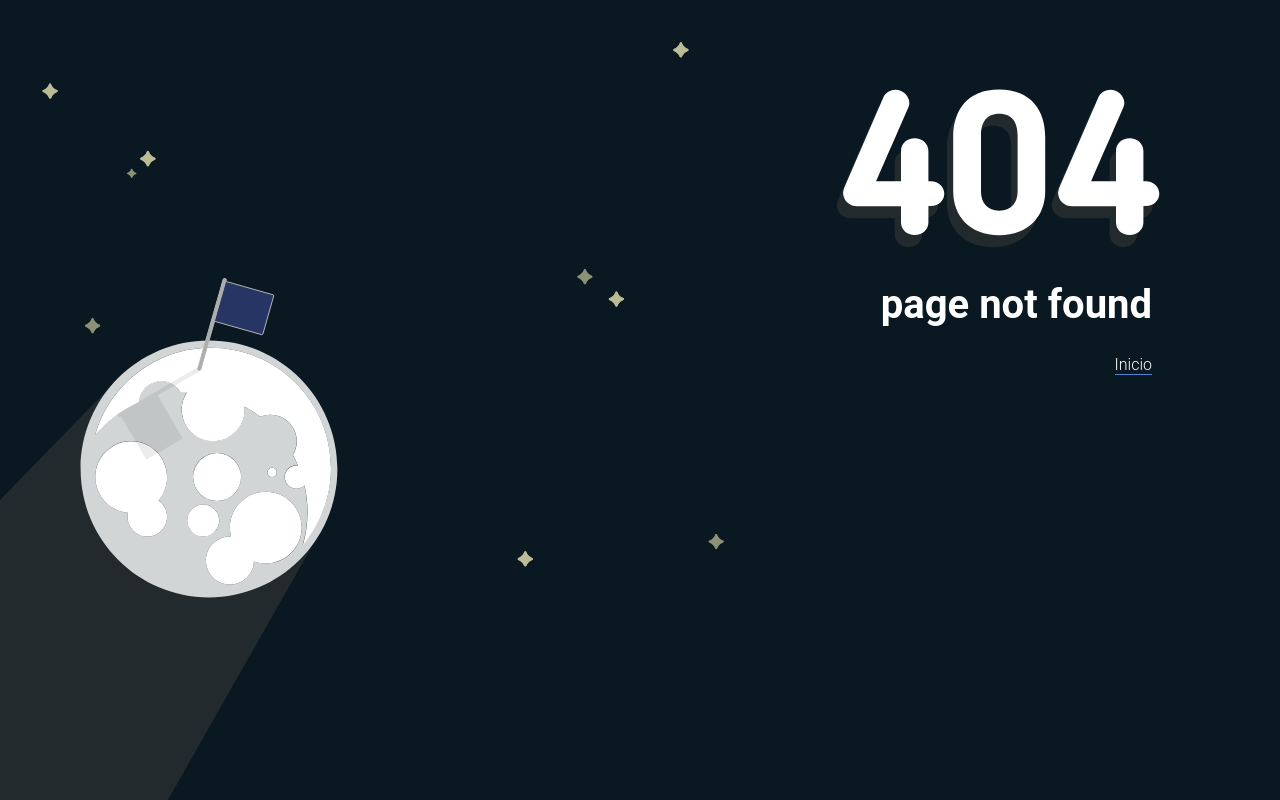
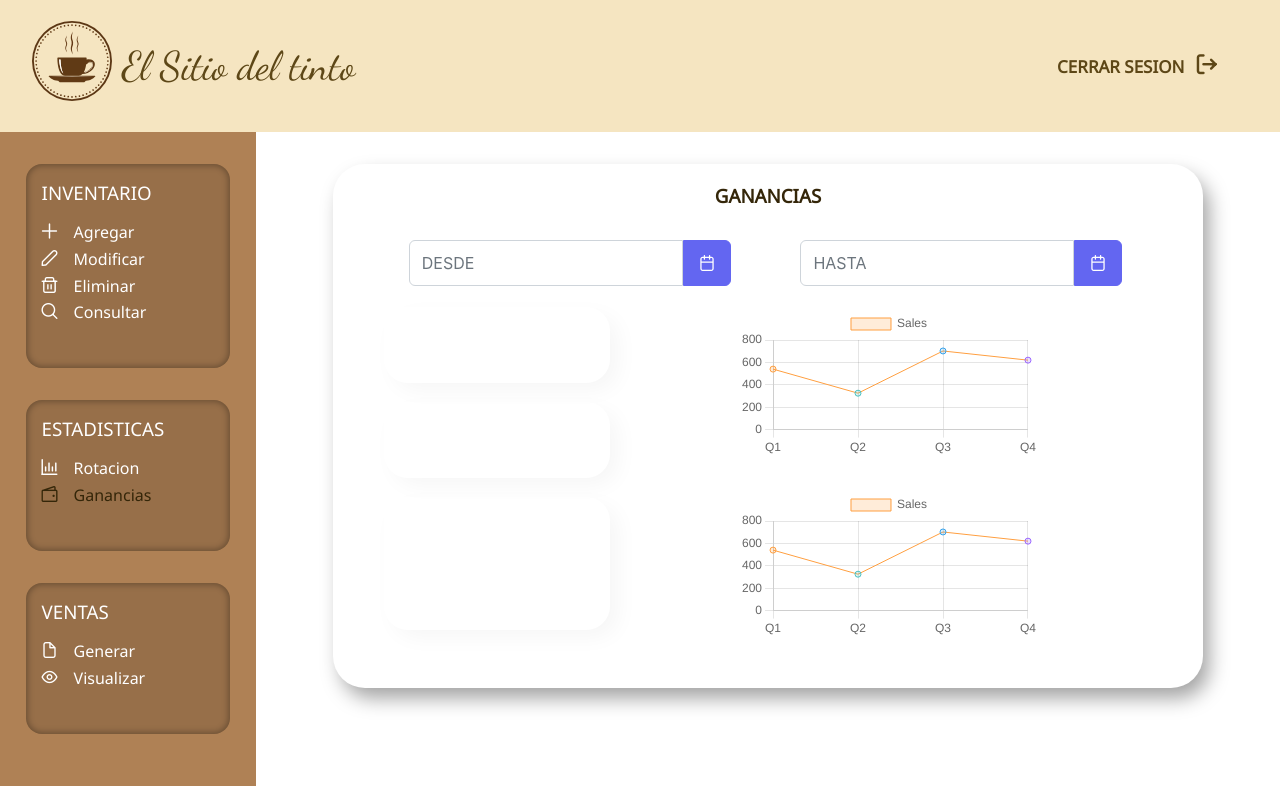
Before and after one commit to binmex/proyect_awie, a React (Create React App) app: page /ganancias in a window 1280 px wide. Before the commit this address had no page. Built offline with nearby package versions, Linux system fonts and the light colour scheme.

Commit message:
se termino modulo de ventas
se añadio rotacion y ganancias

```diff
--- /dev/null
+++ b/src/Componentes/GananciasProducto.jsx
@@ -0,0 +1,47 @@
+import React, { useState } from "react";
+import { Calendar } from "primereact/calendar";
+import { ChartRotacion1 } from "./chart/ChartRotacion1";
+
+export const GananciasProducto = () => {
+  const [date, setDate] = useState(null);
+  return (
+    <div className="contenido">
+      <div className="cajaGanancias">
+        <h3>GANANCIAS</h3>
+        <div className="contentGanancias">
+          <div className="gananciasDivNav">
+            <div className="contentNav">
+              <Calendar
+                className="calen"
+                value={date}
+                onChange={(e) => setDate(e.value)}
+                showIcon
+                placeholder="DESDE"
+              />
+            </div>
+            <div className="contentNav">
+              <Calendar
+                className="calen"
+                value={date}
+                onChange={(e) => setDate(e.value)}
+                showIcon
+                placeholder="HASTA"
+              />
+            </div>
+          </div>
+          <div className="boxInputGanancias">
+            <div className="boxDato"></div>
+            <div className="boxChart" id="bigChart">
+              <ChartRotacion1 tipo='line'/>
+            </div>
+            <div className="boxDato"></div>
+            <div className="boxDato"></div>
+            <div className="boxChart">
+              <ChartRotacion1 tipo='line' />
+            </div>
+          </div>
+        </div>
+      </div>
+    </div>
+  );
+};
--- a/src/Componentes/Lateral.jsx
+++ b/src/Componentes/Lateral.jsx
@@ -63,7 +63,7 @@ export const Lateral = () => {
           </li>
           <li>
             <NavLink
-              to={"/inicio"}
+              to={"/ganancias"}
               className={({ isActive }) => (isActive === true ? "active" : "")}
             >
               <span className="pi pi-wallet" />
--- /dev/null
+++ b/src/pages/GananciasPage.jsx
@@ -0,0 +1,19 @@
+import React from 'react'
+import { BarraNav } from '../Componentes/BarraNav'
+import { Lateral } from "../Componentes/Lateral"
+import { GananciasProducto } from '../Componentes/GananciasProducto'
+
+export const GananciasPage = () => {
+  return (
+    <div>
+        {/**Navegation*/}
+        <BarraNav/>
+        <div className="layout">
+        {/**Rutas */}
+        <Lateral />
+        {/**Contenido*/}
+        <GananciasProducto/>
+      </div>
+    </div>
+  )
+}
--- a/src/robin.css
+++ b/src/robin.css
@@ -19,7 +19,7 @@
   align-items: center;
   justify-content: flex-start;
 }
-.cajaAgregar,.cajaRotacion {
+.cajaAgregar,.cajaRotacion,.cajaGanancias{
   height: 80%;
   width: 85%;
   border-radius: 2rem;
@@ -32,7 +32,9 @@
   justify-content: initial; /* Alineación horizontal al centro */
   margin-top: 2rem;
 }
-.cajaAgregar h3{
+.cajaRotacion h3,
+.cajaAgregar h3,
+.cajaGanancias h3{
     font-family: var(--fontDefault);
     color: var(--cafeOscuro);
     text-align: center;
@@ -73,9 +75,10 @@
 }
 
 /*Modulo de rotacion*/
-.contentRotacion{
+.contentRotacion,
+.contentGanancias{
   width: 90%;
-  height: 95%;
+  height: 85%;
   display: flex;
   flex-direction: column;
 }
@@ -95,11 +98,11 @@
   display: grid;
   width: 100%;
   height: 80%;
-  grid-template-rows: repeat(3, 1fr); /* Divide en 4 filas de tamaño igual */
+  grid-template-rows: repeat(3, 1fr); /* Divide en 3 filas de tamaño igual */
   grid-template-columns: repeat(2, 1fr); /* Divide en 2 columnas de tamaño igual */
-  margin-bottom: 1rem;
 }
 .boxDato,.boxChart{
+  height: 80%;
   display: flex;
   align-items: center; /* Alineación vertical al centro */
   justify-content: center; /* Alineación horizontal al centro */
@@ -109,8 +112,27 @@
   box-shadow: 9px 8px 22px -1px rgba(0,0,0,0.04);
 -webkit-box-shadow: 9px 8px 22px -1px rgba(0,0,0,0.04);
 -moz-box-shadow: 9px 8px 22px -1px rgba(0,0,0,0.04);
+border-radius: 1.5rem;
 
 }
-.boxChart{
+/*Ganancias*/
+.gananciasDivNav{
+  height: 20%;
   width: 100%;
+  display: flex;
+  flex-wrap: wrap;
+  align-content: center;
+  justify-content: space-around;
 }
+.boxInputGanancias{
+  display: grid;
+  width: 100%;
+  height: 80%;
+  grid-template-rows: repeat(3, 1fr); /* Divide en 3 filas de tamaño igual */
+  margin-bottom: 1rem;
+}
+#bigChart{
+  grid-row-start: 1;
+  grid-row-end: 3;
+  grid-column: 2;
+}
--- a/src/routers/Router.jsx
+++ b/src/routers/Router.jsx
@@ -12,6 +12,7 @@ import { Error404 } from "../pages/Error404";
 import { EliminarPage } from "../pages/EliminarPage";
 import { ConsultarPage } from "../pages/ConsultarPage";
 import { RotacionPage } from "../pages/RotacionPage";
+import { GananciasPage } from "../pages/GananciasPage";
 
 export const Router = () => {
   return (
@@ -24,6 +25,7 @@ export const Router = () => {
           <Route path="/eliminar" element={<EliminarPage/>} />
           <Route path="/consultar" element={<ConsultarPage/>} />
           <Route path="/rotacion" element={<RotacionPage/>} />
+          <Route path="/ganancias" element={<GananciasPage/>}/>
           <Route path="*" element={<Error404/>}/>
         </Routes>
     </BrowserRouter>
```
